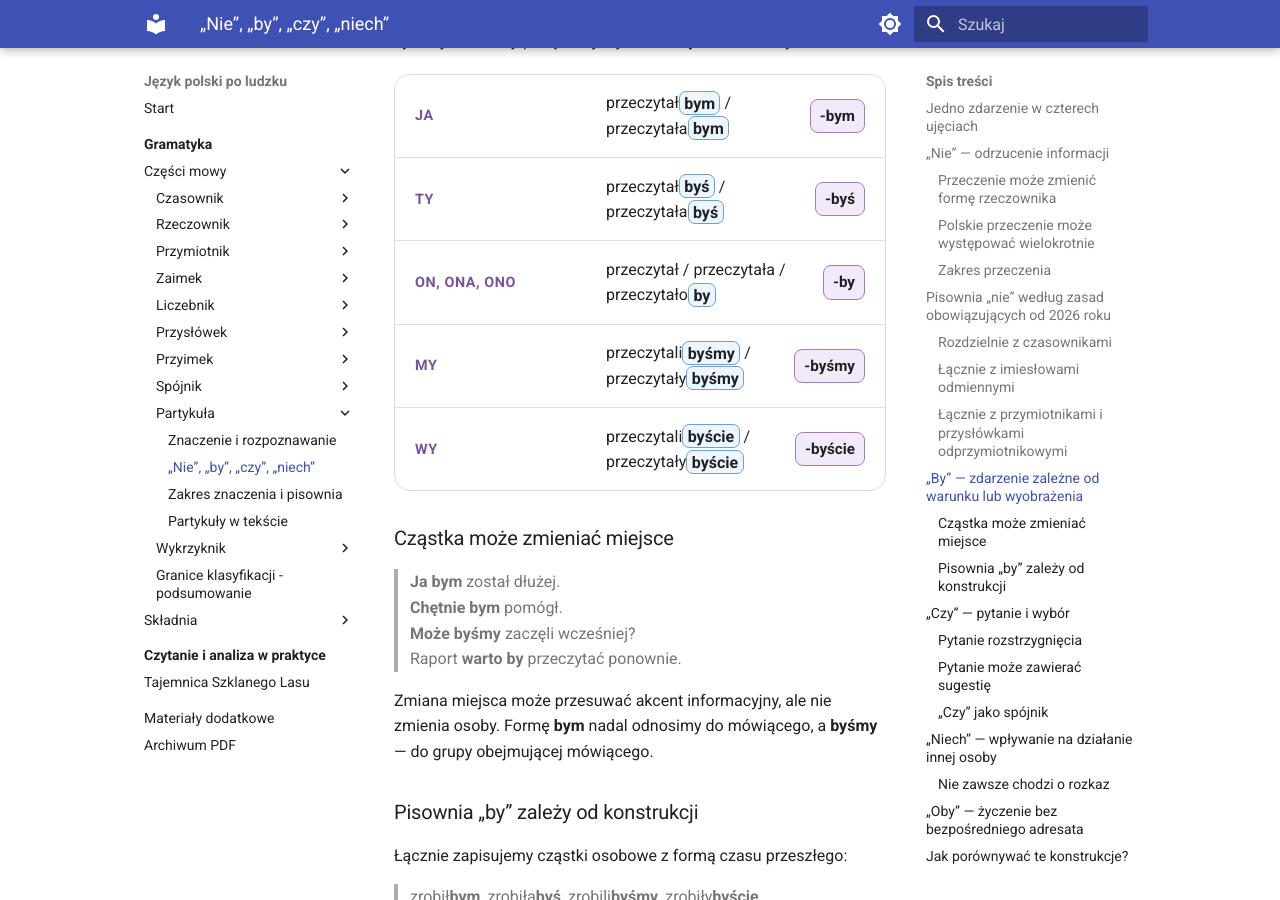
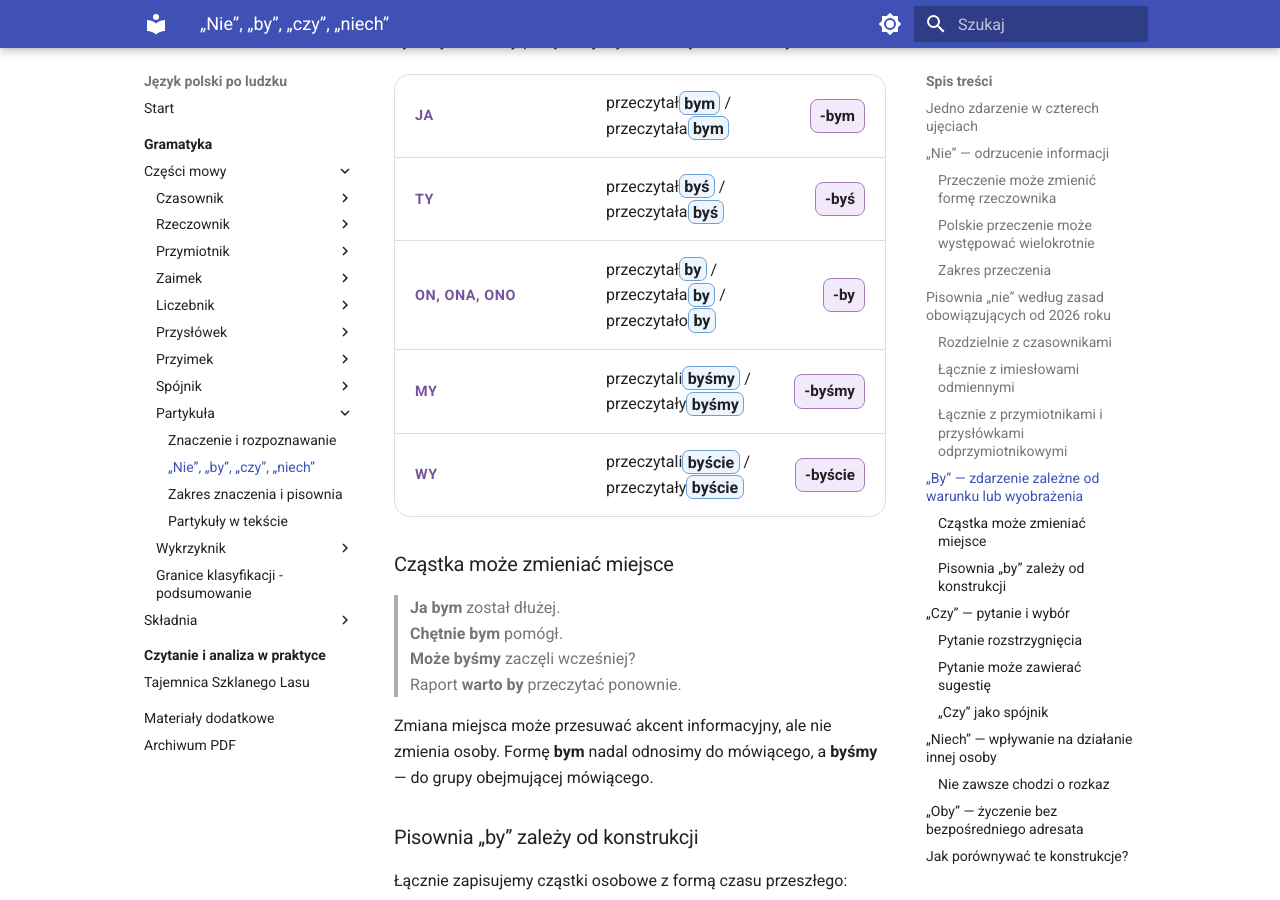
Before and after one commit to dchorazkiewicz/SP_JP, an MkDocs documentation site: the page built from docs/gramatyka/czesci-mowy/partykula/nie-by-czy-niech.md, in a window 1280 px wide and 900 px high, scrolled down 3266 px. Built offline with MkDocs 1.6.1 and Material for MkDocs 9.7.7, drawn with Linux system fonts in a browser that asks for light colours.

Commit message:
Doprecyzuj formy trybu przypuszczającego

```diff
--- a/docs/gramatyka/czesci-mowy/partykula/nie-by-czy-niech.md
+++ b/docs/gramatyka/czesci-mowy/partykula/nie-by-czy-niech.md
@@ -101,7 +101,7 @@ Cząstka **by** współtworzy tryb przypuszczający. Pozwala mówić o sytuacji
 <div class="indecl-series">
   <div class="indecl-row"><span class="indecl-badge">ja</span><p>przeczytał<span class="indecl-focus">bym</span> / przeczytała<span class="indecl-focus">bym</span></p><span class="indecl-note">-bym</span></div>
   <div class="indecl-row"><span class="indecl-badge">ty</span><p>przeczytał<span class="indecl-focus">byś</span> / przeczytała<span class="indecl-focus">byś</span></p><span class="indecl-note">-byś</span></div>
-  <div class="indecl-row"><span class="indecl-badge">on, ona, ono</span><p>przeczytał / przeczytała / przeczytało<span class="indecl-focus">by</span></p><span class="indecl-note">-by</span></div>
+  <div class="indecl-row"><span class="indecl-badge">on, ona, ono</span><p>przeczytał<span class="indecl-focus">by</span> / przeczytała<span class="indecl-focus">by</span> / przeczytało<span class="indecl-focus">by</span></p><span class="indecl-note">-by</span></div>
   <div class="indecl-row"><span class="indecl-badge">my</span><p>przeczytali<span class="indecl-focus">byśmy</span> / przeczytały<span class="indecl-focus">byśmy</span></p><span class="indecl-note">-byśmy</span></div>
   <div class="indecl-row"><span class="indecl-badge">wy</span><p>przeczytali<span class="indecl-focus">byście</span> / przeczytały<span class="indecl-focus">byście</span></p><span class="indecl-note">-byście</span></div>
 </div>
```
